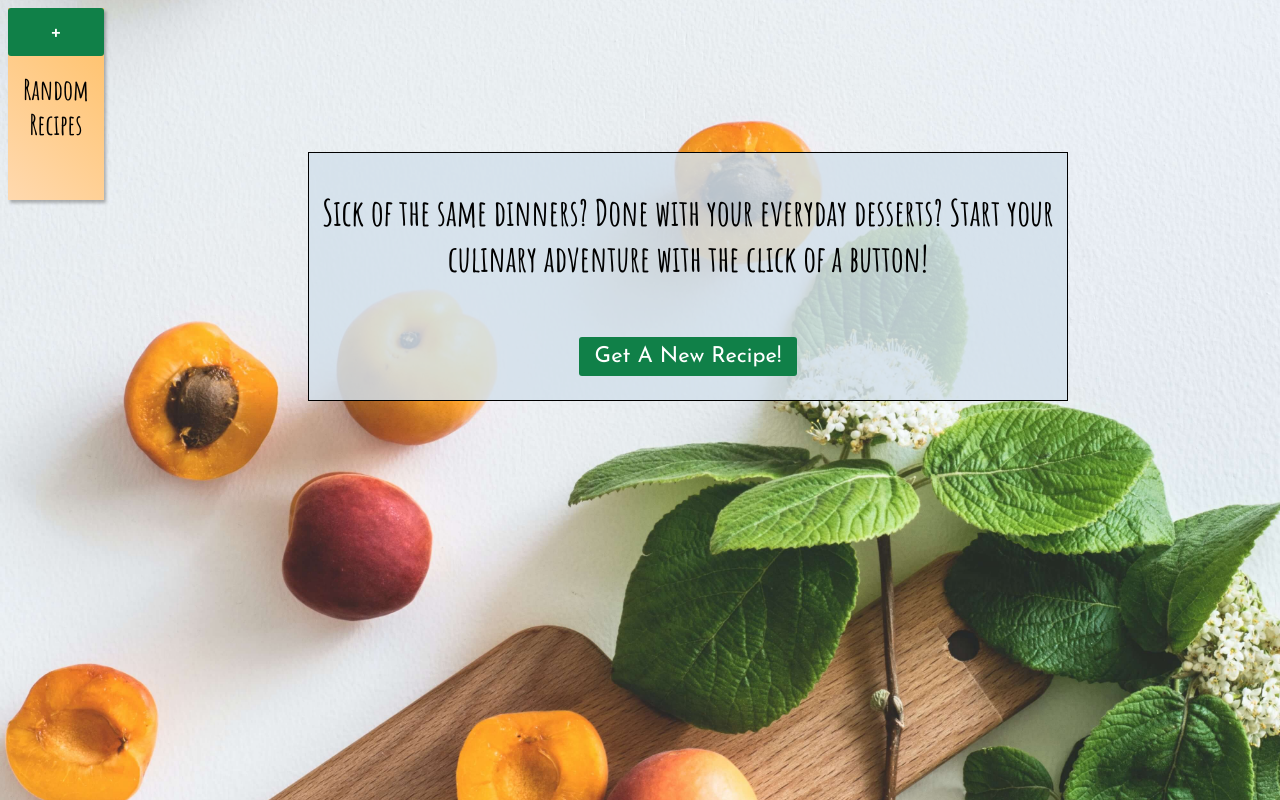
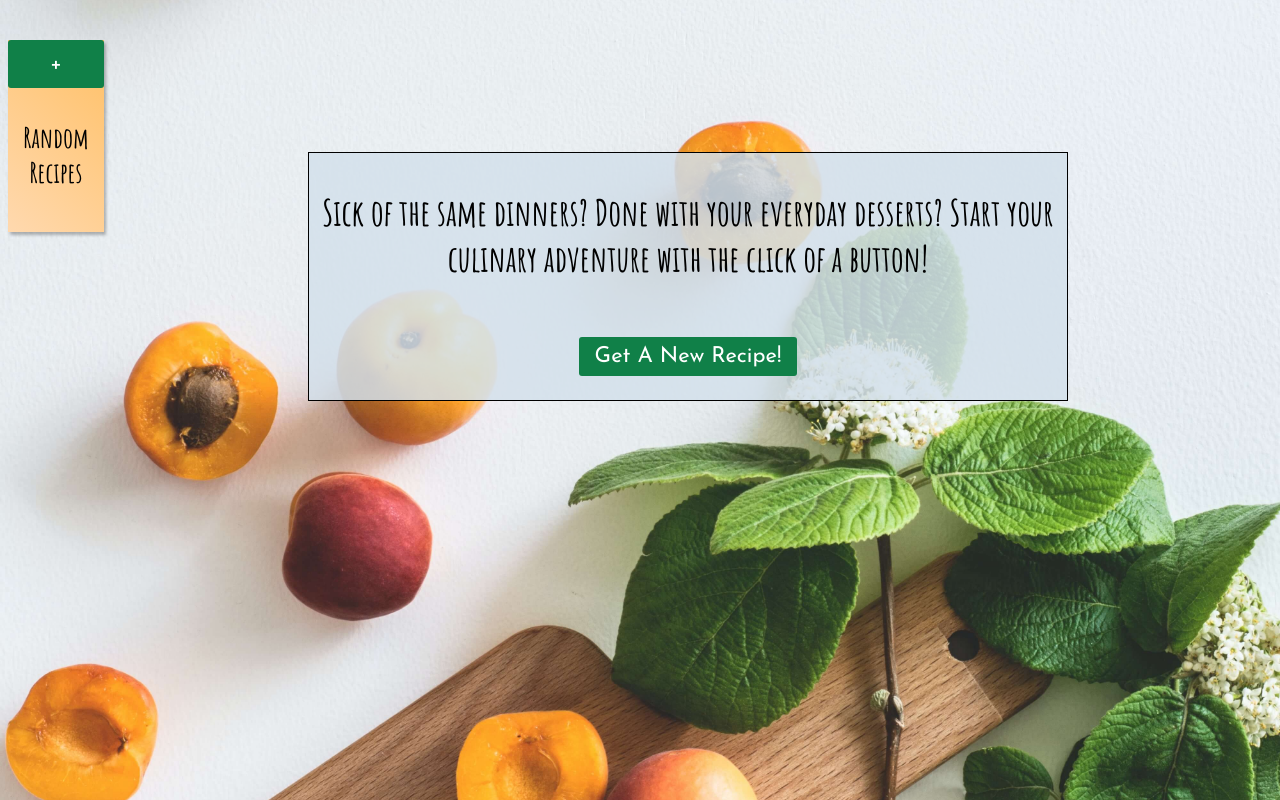
Before and after one commit to DefinitelyNotJonathan/random-recipe-roulette, a React (Create React App) app: page / in a window 1280 px wide. Built offline with nearby package versions, Linux system fonts and the light colour scheme; no server answers.

Commit message:
styling complete

```diff
--- a/src/App.css
+++ b/src/App.css
@@ -398,6 +398,7 @@ li.Nav_MenuLogo {
     text-align:center;
     margin:auto;
     background-color: rgba(212, 225, 235, 0.842);
+    min-width:80%;
     max-width:80%;
     margin-bottom:1rem;
     border-width:1px;
@@ -505,14 +506,16 @@ li.Nav_MenuLogo {
         min-height:12rem;
         max-height:12rem;
         margin-bottom: 0;
+        margin-top:2rem;
     }
     .Nav_Container.active{
-        min-height:25rem;
+        min-height:10rem;
+        max-height:24rem;
         min-width:16rem;
         max-width: none;
         transition: min-width .2s ease-in-out;
         flex-direction: column;
-
+        margin-top:2rem;
     }
     .Nav_Navbar{
         max-width:100%;
@@ -529,23 +532,38 @@ li.Nav_MenuLogo {
         margin-bottom:0;
     }
 
-    .Nav_MenuLogo, .Nav_MenuName, .Nav_MenuLogout{
-        min-height:80%;
+    .Nav_MenuLogout {
+        min-height:4rem;
         border-top: 1px solid white;
         margin-top:.5rem;
         margin-bottom:.5rem;
-        padding-top:1.25rem;
+        padding-top:3.5rem;
         padding-bottom:.5rem;
     }
-    .Nav_MenuLogo, .Nav_MenuName{
-        font-weight:bold;
-    }
+
     li.Nav_MenuLogo {
-        padding-top:0;
-        margin-top:0;
         border-top:none;
         font-family:'Amatic SC', cursive;
         font-size: 28px;
+        font-weight:bold;
+        min-height:6rem;
+        margin-top:.5rem;
+        margin-bottom:.5rem;
+        padding-top:.5rem;
+        padding-bottom:.5rem;
+    }
+    .Nav_Container.active li.Nav_MenuLogo {
+        min-height:2rem;
+        padding-top:.5rem;
+    }
+    .Nav_MenuName {
+        font-weight:bold;
+        min-height:4rem;
+        border-top: 1px solid white;
+        margin-top:.5rem;
+        margin-bottom:.5rem;
+        padding-top:3.5rem;
+        padding-bottom:.5rem;
     }
     .Nav_MenuLogout{
         padding-bottom: 1rem;
@@ -553,5 +571,10 @@ li.Nav_MenuLogo {
     button.Menu_button{
         min-height:3rem;
     }
+    .NewRecipe_Container{
+        margin-top:2rem;
+        min-width:60%;
+        max-width:60%;
+    }
 
 }
--- a/src/HomePage/Homepage.js
+++ b/src/HomePage/Homepage.js
@@ -39,7 +39,9 @@ export default class HomePage extends React.Component {
     }
     return (
       <div className="Page_Container">
-        <Nav name={this.context.user.firstname}/>
+        <header>
+          <Nav name={this.context.user.firstname}/>
+        </header>
         <div className="Homepage_Container">
           <p className="Homepage_Welcome">Sick of the same dinners? Done with your everyday desserts? Start your culinary adventure with the click of a button!</p>
           <div className="NewRecipe_Link">
```
